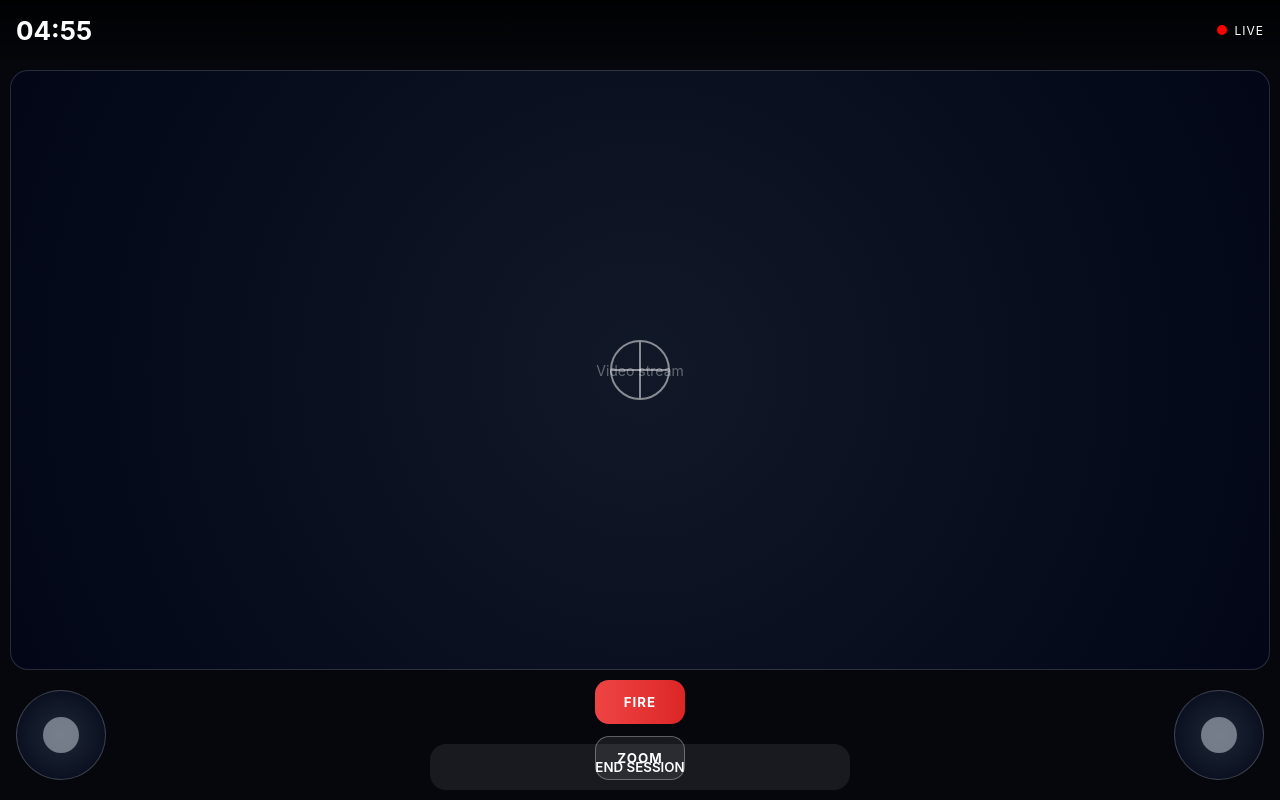
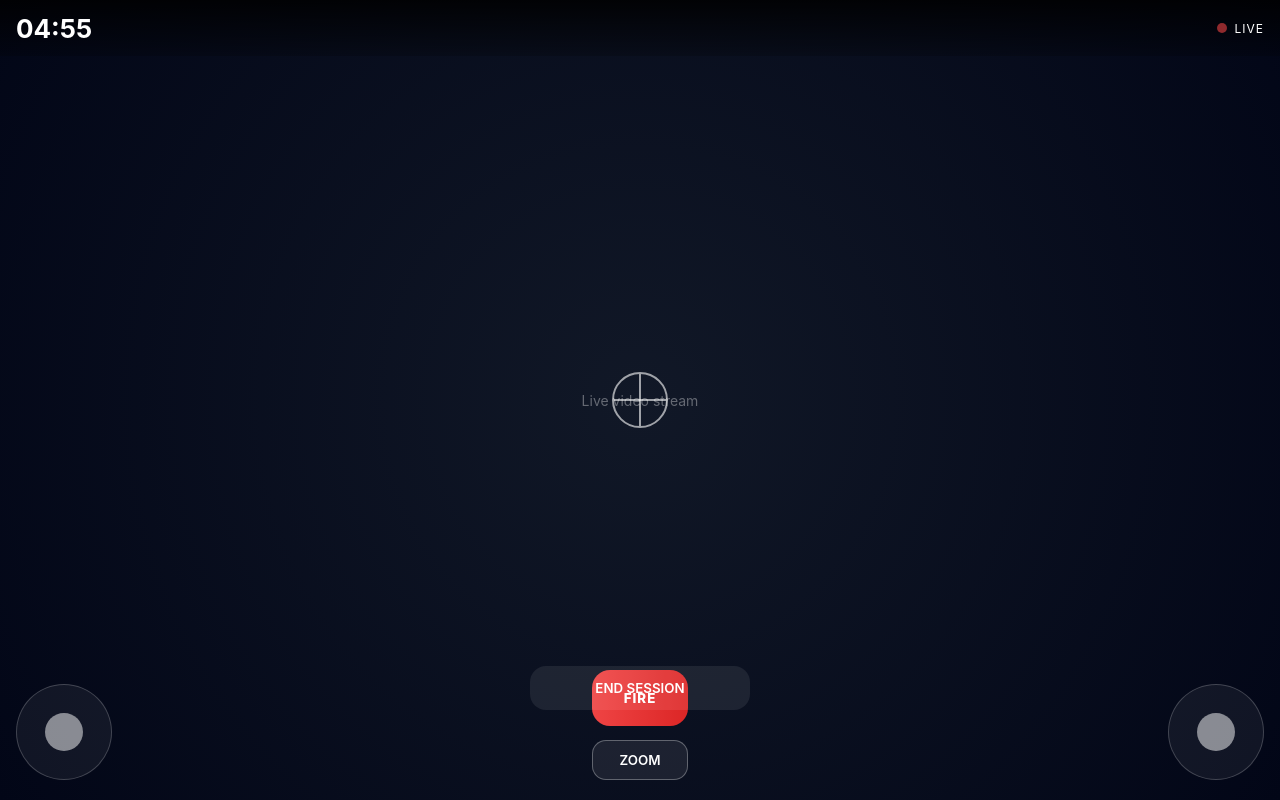
Before and after one commit to AvailApp13/Driveathome, a plain HTML site: page session_full.html in a window 1280 px wide. Drawn offline with Linux system fonts and the light colour scheme.

Commit message:
Update session_full.html

```diff
--- a/session_full.html
+++ b/session_full.html
@@ -17,24 +17,22 @@ html, body {
   width: 100%;
   height: 100%;
   background: #05070c;
+  overflow: hidden;
   color: #fff;
-  overflow: hidden;
 }
 
-/* ===== FORCE LANDSCAPE FEEL ===== */
-body {
-  display: flex;
-  flex-direction: column;
-}
-
-/* ===== TOP BAR ===== */
-.top-bar {
-  height: 60px;
-  padding: 10px 16px;
+/* ===== TOP HUD ===== */
+.hud-top {
+  position: absolute;
+  top: 0;
+  left: 0;
+  right: 0;
+  height: 56px;
+  padding: 0 16px;
   display: flex;
   justify-content: space-between;
   align-items: center;
-  background: linear-gradient(to bottom, rgba(0,0,0,0.85), rgba(0,0,0,0.2));
+  background: linear-gradient(to bottom, rgba(0,0,0,.85), rgba(0,0,0,.2));
   z-index: 10;
 }
 
@@ -55,55 +53,54 @@ body {
   width: 10px;
   height: 10px;
   border-radius: 50%;
-  background: red;
-  animation: blink 1s infinite;
+  background: #ef4444;
+  animation: blink 1.2s infinite;
 }
 
 @keyframes blink {
   0%,100% { opacity: 1; }
-  50% { opacity: 0.3; }
+  50% { opacity: .3; }
 }
 
-/* ===== VIDEO AREA ===== */
-.video-wrapper {
-  flex: 1;
-  position: relative;
-  margin: 10px;
-  border-radius: 18px;
-  border: 1px solid rgba(255,255,255,0.15);
-  background: radial-gradient(circle, #111827, #020617);
+/* ===== VIDEO ===== */
+.video {
+  position: absolute;
+  inset: 0;
+  background: radial-gradient(circle at center, #111827, #020617);
   display: flex;
   align-items: center;
   justify-content: center;
-  overflow: hidden;
 }
 
-.video-placeholder {
-  opacity: 0.35;
+.video span {
+  opacity: .35;
   font-size: 14px;
 }
 
 /* ===== CROSSHAIR ===== */
 .crosshair {
   position: absolute;
-  width: 60px;
-  height: 60px;
-  border: 2px solid rgba(255,255,255,0.5);
+  left: 50%;
+  top: 50%;
+  width: 56px;
+  height: 56px;
+  transform: translate(-50%, -50%);
+  border: 2px solid rgba(255,255,255,.6);
   border-radius: 50%;
+  z-index: 5;
 }
 
 .crosshair:before,
 .crosshair:after {
   content: "";
   position: absolute;
-  background: rgba(255,255,255,0.5);
+  background: rgba(255,255,255,.6);
 }
 
 .crosshair:before {
   width: 2px;
   height: 100%;
   left: 50%;
-  top: 0;
   transform: translateX(-50%);
 }
 
@@ -111,137 +108,133 @@ body {
   height: 2px;
   width: 100%;
   top: 50%;
-  left: 0;
   transform: translateY(-50%);
 }
 
 /* ===== CONTROLS ===== */
 .controls {
-  height: 120px;
-  padding: 10px 16px 20px;
+  position: absolute;
+  bottom: 20px;
+  left: 0;
+  right: 0;
+  padding: 0 16px;
   display: flex;
   justify-content: space-between;
   align-items: flex-end;
+  z-index: 10;
 }
 
-.stick {
-  width: 90px;
-  height: 90px;
+.joystick {
+  width: 96px;
+  height: 96px;
   border-radius: 50%;
-  background: radial-gradient(circle, #1f2937, #020617);
-  border: 1px solid rgba(255,255,255,0.2);
+  background: rgba(255,255,255,.06);
+  border: 1px solid rgba(255,255,255,.2);
   position: relative;
 }
 
-.stick::after {
+.joystick::after {
   content: "";
-  width: 36px;
-  height: 36px;
+  width: 38px;
+  height: 38px;
   border-radius: 50%;
-  background: #9ca3af;
+  background: rgba(255,255,255,.5);
   position: absolute;
   top: 50%;
   left: 50%;
   transform: translate(-50%, -50%);
-  opacity: 0.7;
 }
 
-/* ===== ACTION BUTTONS ===== */
+/* ===== ACTIONS ===== */
 .actions {
   display: flex;
   flex-direction: column;
-  gap: 12px;
-}
-
-.btn {
-  width: 90px;
-  height: 44px;
-  border-radius: 14px;
-  border: none;
-  font-weight: 700;
-  letter-spacing: 1px;
+  gap: 14px;
 }
 
 .fire {
+  width: 96px;
+  height: 56px;
+  border-radius: 18px;
+  border: none;
+  font-weight: 800;
+  letter-spacing: 1px;
   background: linear-gradient(90deg, #ef4444, #dc2626);
   color: #fff;
 }
 
 .zoom {
-  background: rgba(255,255,255,0.08);
-  border: 1px solid rgba(255,255,255,0.3);
+  width: 96px;
+  height: 40px;
+  border-radius: 14px;
+  border: 1px solid rgba(255,255,255,.3);
+  background: rgba(255,255,255,.08);
   color: #fff;
+  font-weight: 600;
 }
 
-/* ===== END SESSION ===== */
-.end-session {
+/* ===== END ===== */
+.end {
   position: absolute;
-  bottom: 10px;
+  bottom: 90px;
   left: 50%;
   transform: translateX(-50%);
-  width: calc(100% - 40px);
-  max-width: 420px;
-  height: 46px;
+  width: 220px;
+  height: 44px;
   border-radius: 16px;
   border: none;
-  background: rgba(255,255,255,0.08);
+  background: rgba(255,255,255,.08);
   color: #fff;
   font-weight: 600;
+  z-index: 10;
 }
 </style>
 </head>
 
 <body>
 
-<!-- TOP BAR -->
-<div class="top-bar">
+<div class="hud-top">
   <div class="timer" id="timer">05:00</div>
   <div class="live">
     <div class="live-dot"></div> LIVE
   </div>
 </div>
 
-<!-- VIDEO -->
-<div class="video-wrapper">
-  <div class="video-placeholder">Video stream</div>
-  <div class="crosshair"></div>
+<div class="video">
+  <span>Live video stream</span>
 </div>
 
-<!-- CONTROLS -->
+<div class="crosshair"></div>
+
 <div class="controls">
-  <div class="stick"></div>
+  <div class="joystick"></div>
 
   <div class="actions">
-    <button class="btn fire">FIRE</button>
-    <button class="btn zoom">ZOOM</button>
+    <button class="fire">FIRE</button>
+    <button class="zoom">ZOOM</button>
   </div>
 
-  <div class="stick"></div>
+  <div class="joystick"></div>
 </div>
 
-<button class="end-session" onclick="endSession()">END SESSION</button>
+<button class="end" onclick="endSession()">END SESSION</button>
 
 <script>
 /* ===== TIMER ===== */
 const params = new URLSearchParams(window.location.search);
 const minutes = parseInt(params.get("time"), 10) || 5;
-let totalSeconds = minutes * 60;
+let total = minutes * 60;
+const timer = document.getElementById("timer");
 
-const timerEl = document.getElementById("timer");
-
-function updateTimer() {
-  const m = String(Math.floor(totalSeconds / 60)).padStart(2, "0");
-  const s = String(totalSeconds % 60).padStart(2, "0");
-  timerEl.textContent = `${m}:${s}`;
+function tick() {
+  const m = String(Math.floor(total / 60)).padStart(2,"0");
+  const s = String(total % 60).padStart(2,"0");
+  timer.textContent = `${m}:${s}`;
+  if (total > 0) total--;
 }
 
-updateTimer();
-
-setInterval(() => {
-  totalSeconds--;
-  if (totalSeconds <= 0) return;
-  updateTimer();
-}, 1000);
+tick();
+setInterval(tick, 1000);
 
 function endSession() {
   window.location.href = "index.html";
```
